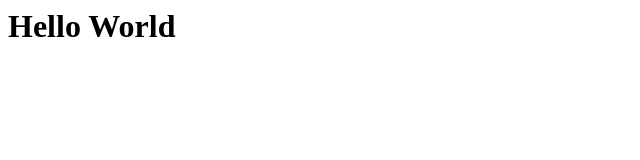
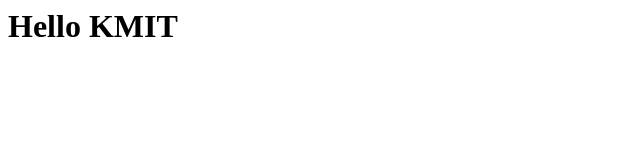
Before and after one commit to chiluverugirish/test_toofan, a plain HTML site: page index.html in a window 1280 px wide. Shown: the full height of the page, 0-640 px from the left. Drawn offline with Linux system fonts and the light colour scheme.

Commit message:
Update index.html

```diff
--- a/index.html
+++ b/index.html
@@ -3,6 +3,6 @@
     <title>Hello KMIT!</title>
   </head>
   <body>
-    <h1>Hello World</h1>
+    <h1>Hello KMIT</h1>
   </body>
 </html>
```
